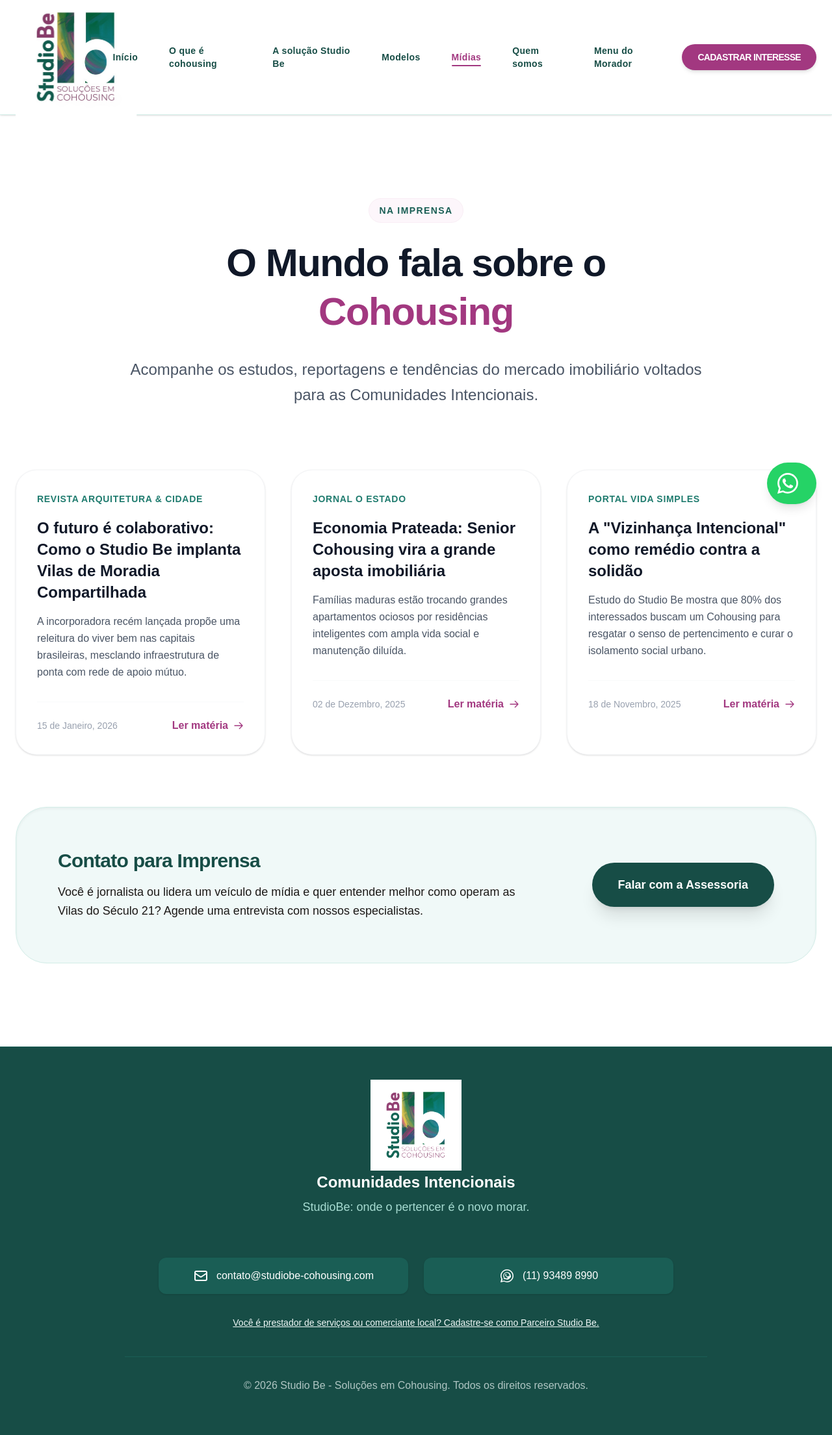
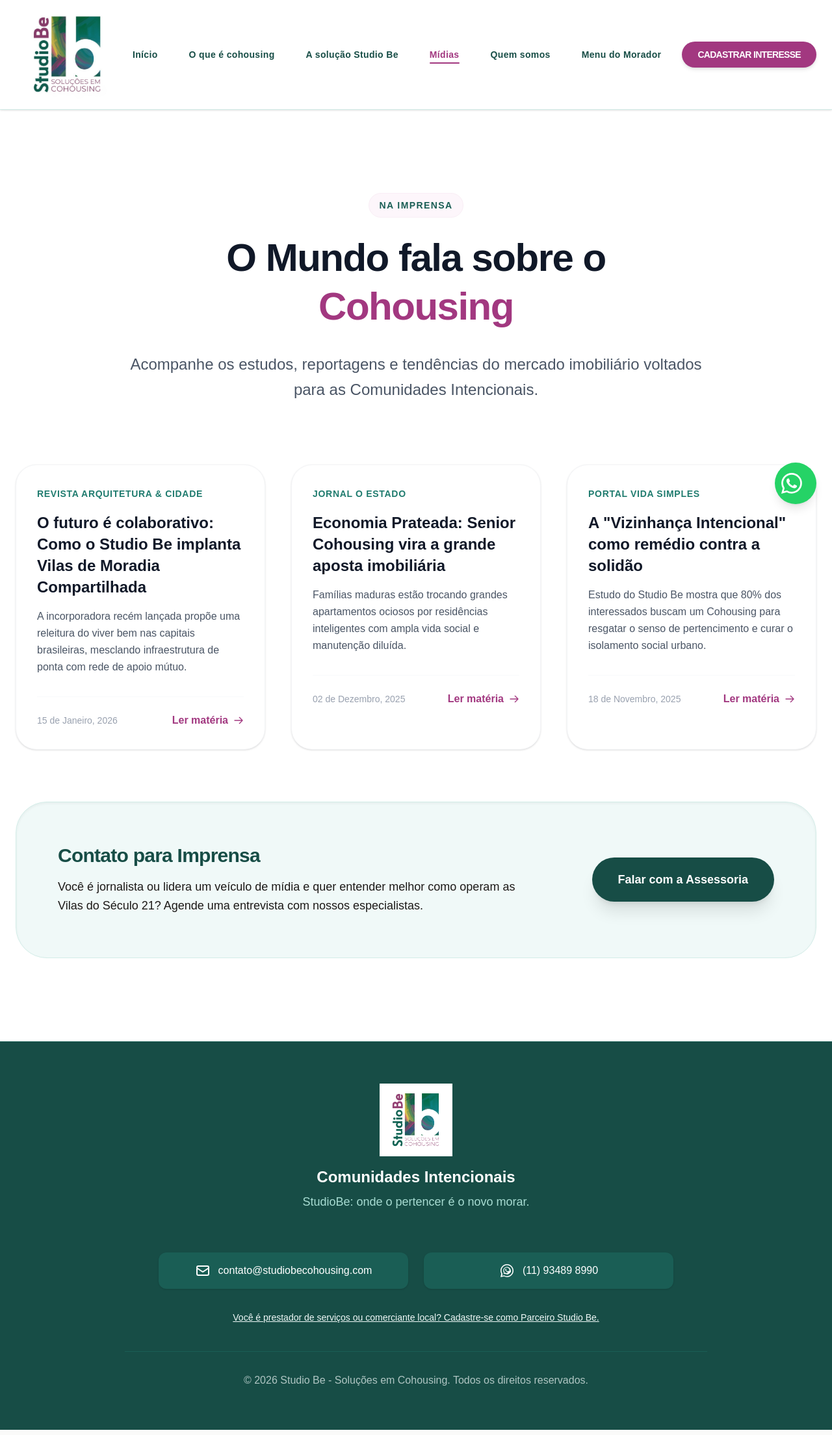
Before and after one commit to AdautoRizzi/studiobecohousing, a Next.js app: page /midias in a window 1280 px wide. Shown: the whole page at 65% size. Built offline with nearby package versions, Linux system fonts and the light colour scheme.

Commit message:
UI fixes and content updates requested by user

```diff
--- a/src/app/conceito/page.tsx
+++ b/src/app/conceito/page.tsx
@@ -85,7 +85,7 @@ export default function ConceitoPage() {
                         <div className="order-1 lg:order-2 relative group">
                             <div className="absolute inset-0 bg-primary-200 rounded-3xl transform rotate-3 transition-transform group-hover:rotate-6"></div>
                             <img
-                                src="https://images.unsplash.com/photo-1511452815075-bf609914b4de?q=80&w=2069"
+                                src="/projeto.jpg"
                                 alt="Arquitetura de cohousing"
                                 className="rounded-3xl shadow-xl w-full h-[400px] object-cover relative z-10 transition-transform duration-500 group-hover:-translate-y-2 group-hover:-translate-x-2"
                             />
@@ -97,7 +97,7 @@ export default function ConceitoPage() {
                         <div className="relative group">
                             <div className="absolute inset-0 bg-secondary-200 rounded-3xl transform -rotate-3 transition-transform group-hover:-rotate-6"></div>
                             <img
-                                src="https://images.unsplash.com/photo-1529156069898-49953e39b3ac?q=80&w=1932"
+                                src="/cohousing-geral.jpg"
                                 alt="Grupo de pessoas felizes"
                                 className="rounded-3xl shadow-xl w-full h-[400px] object-cover relative z-10 transition-transform duration-500 group-hover:translate-y-2 group-hover:translate-x-2"
                             />
@@ -105,7 +105,7 @@ export default function ConceitoPage() {
                         <div>
                             <h2 className="text-3xl md:text-4xl font-bold text-primary-900 mb-6 tracking-tight">Para Quem é?</h2>
                             <p className="text-gray-700 mb-6 text-lg leading-relaxed">
-                                Destina-se especialmente a <span className="font-semibold text-primary-700">pessoas maduras e famílias maduras</span> que buscam uma vida com mais significado, simplicidade e conexão. É para quem deseja continuar ativo, produtivo e empreendedor, mas em um ritmo mais leve e com uma forte rede de apoio.
+                                Destina-se especialmente a <span className="font-semibold text-primary-700">pessoas e famílias maduras</span> que buscam uma vida com mais significado, simplicidade e conexão. É para quem deseja continuar ativo, produtivo e empreendedor, mas em um ritmo mais leve e com uma forte rede de apoio.
                             </p>
                             <div className="bg-secondary-50 border-l-4 border-primary-500 p-6 rounded-r-2xl my-8">
                                 <p className="text-gray-800 text-lg font-medium italic">
--- a/src/app/page.tsx
+++ b/src/app/page.tsx
@@ -134,14 +134,14 @@ export default function Home() {
                 </div>
               </div>
               <div className="lg:w-1/2">
-                <h2 className="text-3xl md:text-5xl font-bold text-primary-900 mb-8 tracking-tight leading-tight">A solução chave na mão para o mais-viver</h2>
+                <h2 className="text-3xl md:text-5xl font-bold text-primary-900 mb-8 tracking-tight leading-tight">Uma nova forma de morar e viver</h2>
                 <p className="text-lg text-gray-600 mb-6 leading-relaxed">
                   O Studio Be é um Ecossistema de Transição de Estilo de Vida que utiliza o prisma da diferenciação para escapar do "rebanho competitivo" imobiliário. Nossa proposta une curadoria humana e modelos de negócios inovadores em uma solução única:
                 </p>
                 <ol className="text-lg text-gray-600 mb-6 space-y-3 list-decimal list-outside pl-5">
                   <li><strong>Posicionamento Inverso:</strong> Subtraímos a transação imobiliária fria e adicionamos o extraordinário: uma curadoria humana e psicológica que foca na interioridade do ser, transformando o "morar" em uma travessia de vida.</li>
                   <li><strong>Ruptura de Categoria:</strong> Rejeitamos o rótulo de "moradia sênior" para criar um Ecossistema de Transição de Estilo de Vida. Aqui, o cliente deixa de ser um usuário passivo para ser o herói protagonista de sua própria jornada.</li>
-                  <li><strong>Fuga da Mesmice:</strong> Enquanto o mercado compete por preço e metros quadrados, nós nos distanciamos ao focar no pertencimento e propósito. Criamos um nicho de separação onde a conexão real e o legado são os maiores valores.</li>
+                  <li><strong>Fuga da Mesmice:</strong> Criamos lugares para viver as melhores histórias com pertencimento e propósito e rompemos com a lógica do mercado voltada a especulação imobiliária. Criamos um nicho de separação onde a conexão real e o legado são os maiores valores.</li>
                 </ol>
                 <p className="text-xl text-primary-800 font-medium mb-10 leading-relaxed italic">
                   Não entregamos paredes; entregamos o suporte para o seu florescimento.
--- a/src/components/PublicFooter.tsx
+++ b/src/components/PublicFooter.tsx
@@ -6,7 +6,7 @@ export default function PublicFooter() {
         <footer id="contato" className="bg-primary-900 text-primary-50 py-16 px-6 lg:px-12 text-center border-t border-primary-800">
             <div className="container mx-auto flex flex-col items-center max-w-4xl space-y-8">
                 {/* Logo Central */}
-                <img src="/logo.png" alt="Studio Be" className="h-28 w-auto object-contain scale-125 mb-4 brightness-110" />
+                <img src="/logo.png" alt="Studio Be" className="h-28 w-auto object-contain mb-4 brightness-110" />
 
                 <h3 className="text-2xl font-bold text-white mb-2">Comunidades Intencionais</h3>
                 <p className="text-primary-200 text-lg max-w-xl mx-auto font-medium">
@@ -15,11 +15,11 @@ export default function PublicFooter() {
 
                 {/* Bloco de Contatos Rápidos */}
                 <div className="flex flex-col md:flex-row items-center justify-center gap-6 mt-8 mb-4 w-full">
-                    <a href="mailto:contato@studiobe-cohousing.com" className="flex items-center gap-3 bg-primary-800 hover:bg-secondary-600 transition-colors px-6 py-4 rounded-xl shadow-sm text-white font-medium w-full max-w-sm justify-center">
+                    <a href="mailto:contato@studiobecohousing.com" className="flex items-center gap-3 bg-primary-800 hover:bg-secondary-600 transition-colors px-6 py-4 rounded-xl shadow-sm text-white font-medium w-full max-w-sm justify-center">
                         <svg className="w-6 h-6" fill="none" stroke="currentColor" viewBox="0 0 24 24">
                             <path strokeLinecap="round" strokeLinejoin="round" strokeWidth="2" d="M3 8l7.89 5.26a2 2 0 002.22 0L21 8M5 19h14a2 2 0 002-2V7a2 2 0 00-2-2H5a2 2 0 00-2 2v10a2 2 0 002 2z"></path>
                         </svg>
-                        contato@studiobe-cohousing.com
+                        contato@studiobecohousing.com
                     </a>
 
                     <a href="https://wa.me/5511934898990?text=Ol%C3%A1%2C%20Studio%20Be%21%20Gostaria%20de%20saber%20mais." target="_blank" rel="noopener noreferrer" className="flex items-center gap-3 bg-primary-800 hover:bg-green-600 transition-colors px-6 py-4 rounded-xl shadow-sm text-white font-medium w-full max-w-sm justify-center">
--- a/src/components/PublicHeader.tsx
+++ b/src/components/PublicHeader.tsx
@@ -20,16 +20,16 @@ export default function Header() {
 
     return (
         <header className="bg-white border-b border-primary-100 shadow-sm sticky top-0 z-50">
-            <div className="container mx-auto px-6 py-2 flex justify-between items-center">
+            <div className="container mx-auto px-6 py-1 flex justify-between items-center">
                 {/* Logo */}
                 <Link href="/" className="flex items-center hover:opacity-90 transition-opacity">
-                    <img src="/logo.png" alt="Studio Be" className="h-28 md:h-40 w-auto object-contain scale-125 origin-left" />
+                    <img src="/logo.png" alt="Studio Be" className="h-28 md:h-40 w-auto object-contain" />
                 </Link>
 
                 {/* Navegação Desktop */}
                 <nav className="hidden md:flex items-center ml-auto">
-                    <div className="flex items-center space-x-6 lg:space-x-12 mr-8">
-                        {navItems.map((item) => {
+                    <div className="flex items-center space-x-8 lg:space-x-12 mr-8">
+                        {navItems.filter(i => i.name !== 'Modelos').map((item) => {
                             const isActive = pathname === item.path;
                             return (
                                 <Link
@@ -68,7 +68,7 @@ export default function Header() {
             {isMenuOpen && (
                 <div className="md:hidden bg-white border-t border-primary-50 animate-in fade-in slide-in-from-top-4 duration-300">
                     <nav className="flex flex-col px-6 pt-2 pb-6 space-y-3">
-                        {navItems.map((item) => {
+                        {navItems.filter(i => i.name !== 'Modelos').map((item) => {
                             const isActive = pathname === item.path;
                             return (
                                 <Link
--- a/src/components/WhatsAppWidget.tsx
+++ b/src/components/WhatsAppWidget.tsx
@@ -8,7 +8,7 @@ export default function WhatsAppWidget() {
             href="https://wa.me/5511934898990"
             target="_blank"
             rel="noopener noreferrer"
-            className="fixed bottom-6 right-6 z-50 bg-[#25D366] text-white p-4 rounded-full shadow-lg hover:shadow-2xl hover:scale-110 transition-all duration-300 flex items-center justify-center group"
+            className="fixed bottom-6 right-6 z-50 bg-[#25D366] text-white w-16 h-16 rounded-full shadow-lg hover:shadow-2xl hover:scale-110 transition-all duration-300 flex items-center justify-center group"
             aria-label="Falar conosco no WhatsApp"
         >
             <svg xmlns="http://www.w3.org/2000/svg" width="32" height="32" fill="currentColor" viewBox="0 0 16 16">
```
Also changed, not shown: public/cohousing-geral.jpg (added), public/projeto.jpg (added).
